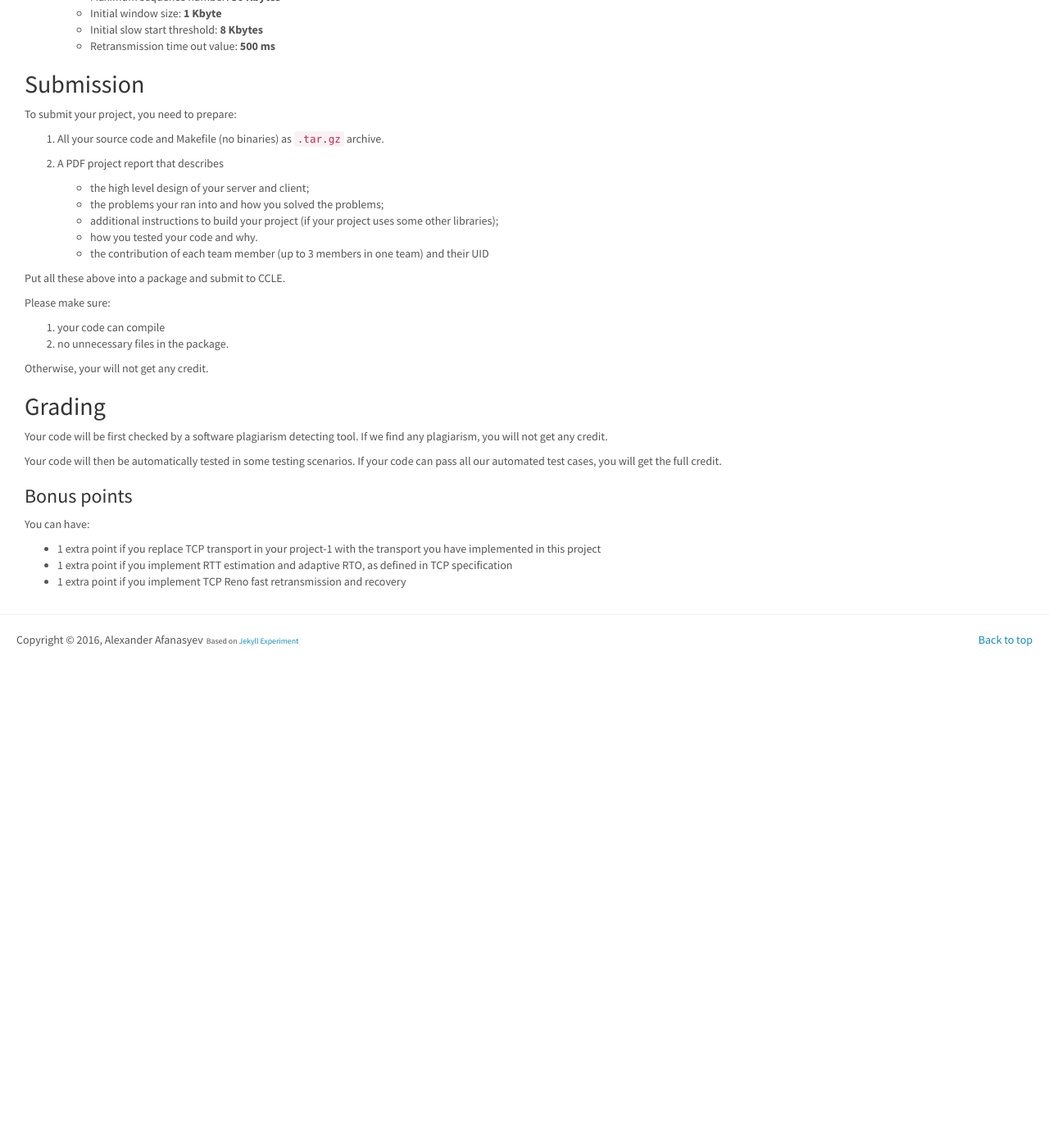
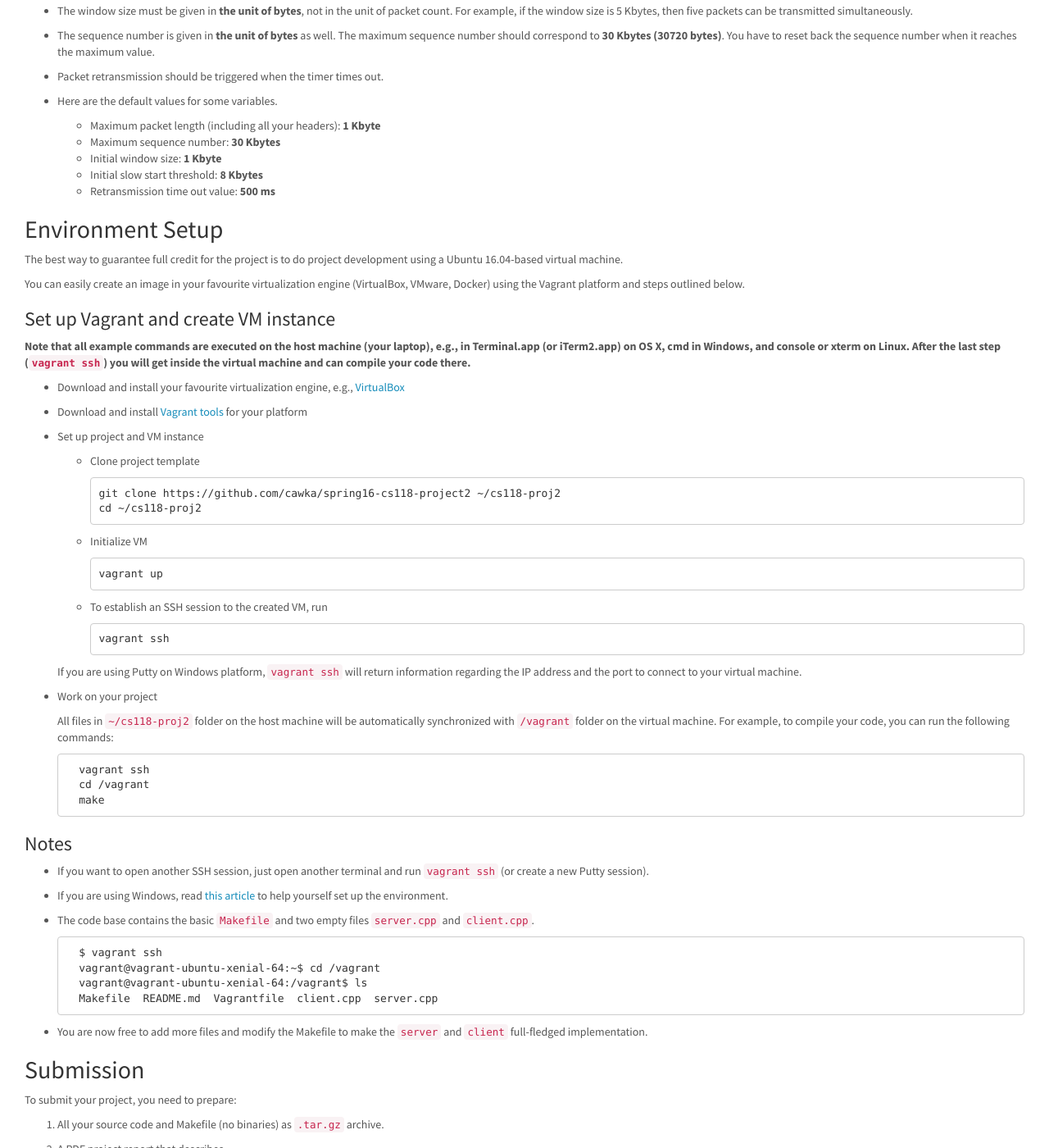
Before and after one commit to cawka/cs118-spring2016, a Jekyll site: the page built from project-2.md, in a window 1280 px wide and 1400 px high, scrolled down 2862 px. Shown: the whole window at 82% size. Built offline with Jekyll 4.4.1, drawn with Linux system fonts in a browser that asks for light colours; before the commit the page ends 3682 px from its top, so only the background shows below that; some of the changed text lies outside the part shown.

Commit message:
Update project 2 description

```diff
--- a/project-2.md
+++ b/project-2.md
@@ -22,10 +21,9 @@ Your client should receive data even though some packets are dropped or delayed.
 
 ## Task Description
 
-The client and the server work in similar way as it did in the first project.
-However, there are packet loss and delay on the link between them.
-To make the link reliable, you need to implement some parts of TCP such as the sequence number, the acknowledgement, and the congestion control.
-Once you get a reliable link, then the file transmission must be successful.
+The developed client should establish connection to the developed server, after which the server will need to transfer data to the client.
+Individual packets sent by the client and the server may be lost or reordered.
+Therefore, your task is to make reliable data transfer by implementing parts of TCP such as the sequence number, the acknowledgement, and the congestion control.
 
 The project will be graded by testing transfer a single file over the unreliable link.
 Your second project does not need to be extended from your first project (if you extend, you will get extra credit, see below).
@@ -67,6 +65,10 @@ may be too low to test your program.  Therefore, we are going to emulate packet
 
 - The file transmission should be completed successfully, unless the packet loss rate is 100%.
 - The timer on both the client and the server should work correctly to retransmit the lost packet.
+
+### Examples to emulate packet loss
+
+TBD
 
 ## Congestion Control
 
@@ -154,6 +156,61 @@ are four types of output messages and should follow the formats below.
     * Initial slow start threshold: **8 Kbytes**
     * Retransmission time out value: **500 ms**
 
+## Environment Setup
+
+The best way to guarantee full credit for the project is to do project development using a Ubuntu 16.04-based virtual machine.
+
+You can easily create an image in your favourite virtualization engine (VirtualBox, VMware, Docker) using the Vagrant platform and steps outlined below.
+
+### Set up Vagrant and create VM instance
+
+**Note that all example commands are executed on the host machine (your laptop), e.g., in Terminal.app (or iTerm2.app) on OS X, cmd in Windows, and console or xterm on Linux.  After the last step (`vagrant ssh`) you will get inside the virtual machine and can compile your code there.**
+
+- Download and install your favourite virtualization engine, e.g., [VirtualBox](https://www.virtualbox.org/wiki/Downloads)
+
+- Download and install [Vagrant tools](https://www.vagrantup.com/downloads.html) for your platform
+
+- Set up project and VM instance
+
+  * Clone project template
+
+        git clone https://github.com/cawka/spring16-cs118-project2 ~/cs118-proj2
+        cd ~/cs118-proj2
+
+  * Initialize VM
+
+        vagrant up
+
+  * To establish an SSH session to the created VM, run
+
+        vagrant ssh
+
+  If you are using Putty on Windows platform, `vagrant ssh` will return information regarding the IP address and the port to connect to your virtual machine.
+
+- Work on your project
+
+  All files in `~/cs118-proj2` folder on the host machine will be automatically synchronized with `/vagrant` folder on the virtual machine.  For example, to compile your code, you can run the following commands:
+
+        vagrant ssh
+        cd /vagrant
+        make
+
+### Notes
+
+* If you want to open another SSH session, just open another terminal and run `vagrant ssh` (or create a new Putty session).
+
+* If you are using Windows, read [this article](http://www.sitepoint.com/getting-started-vagrant-windows/) to help yourself set up the environment.
+
+* The code base contains the basic `Makefile` and two empty files `server.cpp` and `client.cpp`.
+
+        $ vagrant ssh
+        vagrant@vagrant-ubuntu-xenial-64:~$ cd /vagrant
+        vagrant@vagrant-ubuntu-xenial-64:/vagrant$ ls
+        Makefile  README.md  Vagrantfile  client.cpp  server.cpp
+
+
+* You are now free to add more files and modify the Makefile to make the `server` and `client` full-fledged implementation.
+
 
 ## Submission
 
```
Also changed, not shown: other parts of project-2.md (+2 -3 lines).
